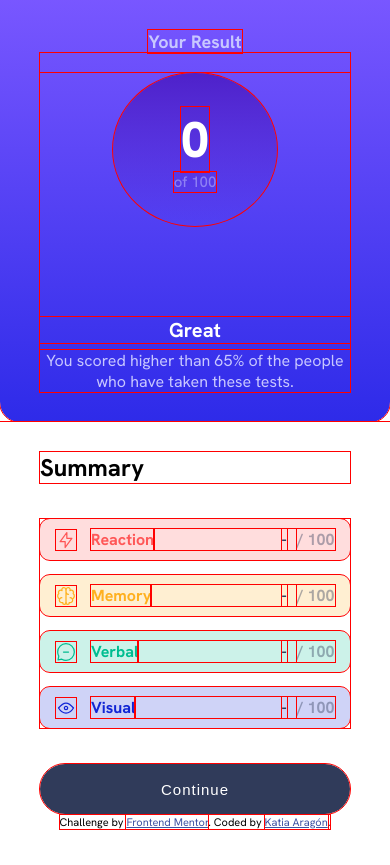
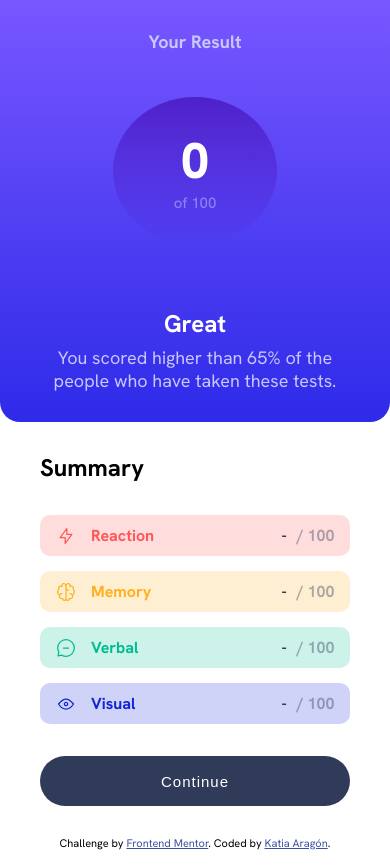
Before and after one commit to ktzazz/results-summary-component-twenty-two, a React (Vite) app: page / in a window 390 px wide. Before the commit the page ends 844 px from the top, so only its background shows below. Built offline with nearby package versions, Linux system fonts and the light colour scheme.

Commit message:
result container mobile

```diff
--- a/src/scss/App.scss
+++ b/src/scss/App.scss
@@ -1,9 +1,9 @@
 @use "mixins" as m;
 
-* {
+/* * {
   outline: 1px solid red;
 }
-
+ */
 .app__main {
   display: grid;
   @include m.responsive(tablet) {
@@ -18,7 +18,7 @@
   height: 100%;
   width: 100%;
   grid-template-columns: 1fr;
-  grid-template-rows: repeat(2, 1fr);
+  grid-template-rows: auto 1fr;
   background-color: var(--white);
 
   @include m.responsive(tablet) {
@@ -192,7 +192,11 @@
 }
 
 footer {
-  position: absolute;
-  bottom: m.rem(15);
-  justify-self: center;
+  margin-block-end: m.rem(15);
+  @include m.responsive(tablet) {
+    position: absolute;
+    bottom: m.rem(15);
+    justify-self: center;
+    margin-block-end: 0;
+  }
 }
--- a/src/scss/Average.scss
+++ b/src/scss/Average.scss
@@ -4,8 +4,10 @@
   display: grid;
   grid-template-rows: 1fr 0.5fr;
   margin-block-start: m.rem(20);
+  gap: 3vh;
   @include m.responsive(desktop) {
     margin-block-start: 0;
+    gap: 2vh;
   }
 }
 
@@ -15,8 +17,9 @@
   justify-content: center;
   align-items: center;
   justify-self: center;
+  align-self: center;
   width: min(calc(m.rem(160) + 1vw), m.rem(170));
-  height: min(calc(m.rem(170) - 2vh), m.rem(180));
+  height: min(calc(m.rem(165) - 2vh), m.rem(175));
   border-radius: 50%;
   background: linear-gradient(
     to bottom,
@@ -26,6 +29,7 @@
 
   @include m.responsive(tablet) {
     align-self: center;
+    width: min(calc(m.rem(160) + 1vw), m.rem(170));
     height: min(calc(m.rem(180) - 2vh), m.rem(190));
   }
 }
@@ -68,7 +72,10 @@
 
 .result__h3 {
   color: var(--white);
-  font-size: m.rem(20);
+  font-size: m.rem(24);
+  @include m.responsive(tablet) {
+    font-size: m.rem(20);
+  }
   @include m.responsive(desktop) {
     font-size: m.rem(27);
   }
@@ -76,7 +83,7 @@
 
 .result__text {
   color: var(--lightLavender);
-  font-size: m.rem(16);
+  font-size: m.rem(18);
   @include m.responsive(tablet) {
     font-size: m.rem(15);
   }
```
